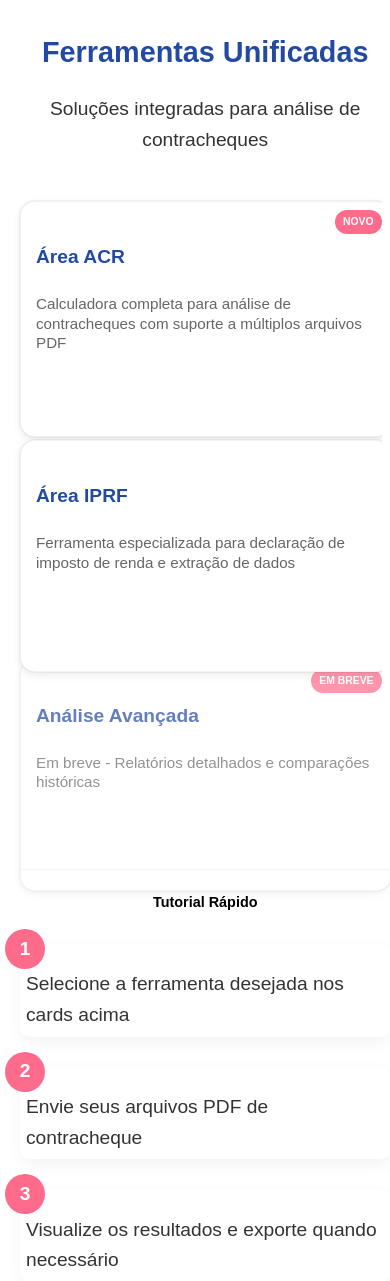
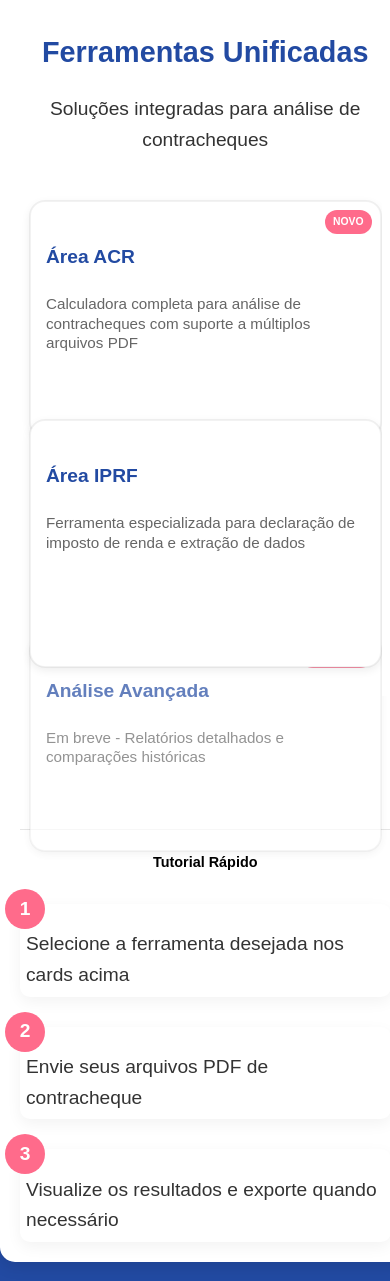
Before and after one commit to JennyGD1/AreaACR, a Flask app: page / in a window 390 px wide. Shown: the part 148-1429 px from the top of the page. Run offline with Flask 3, Linux system fonts and the light colour scheme.

Commit message:
Update inicio.css

```diff
--- a/static/css/pages/inicio.css
+++ b/static/css/pages/inicio.css
@@ -83,6 +83,7 @@
     padding: 0 10px; /* Ajuste fino no padding */
     position: relative; /* Adicionado */
     z-index: 1; /* Garante que o grid fique acima de outros elementos */
+    row-gap: 40px; /* Espaço VERTICAL aumentado entre linhas (itens de baixo) */
 }
 
 .feature-card {
@@ -291,9 +292,8 @@
     }
 
     .features-grid {
-        gap: 20px;
-        padding: 0 15px;
-        margin: 30px -15px; /* Compensação para padding */
+        grid-template-columns: 1fr;
+        gap: 0; /* Remove o gap padrão */
     }
 
     .feature-card {
@@ -303,8 +303,11 @@
    }
    .feature-card:not(:first-child) {
         margin-top: 30px; /* Espaço maior acima (exceto no primeiro) */
+        margin-bottom: 30px;
     }
-
+    .feature-card:last-child {
+        margin-bottom: 0; /* Remove o espaço extra do último item */
+    }
     .feature-badge {
         top: 8px;
         right: 8px;
```
